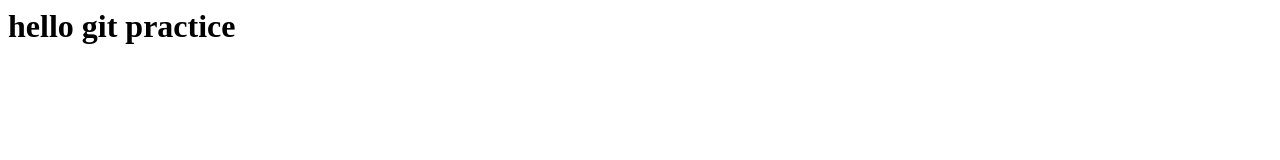
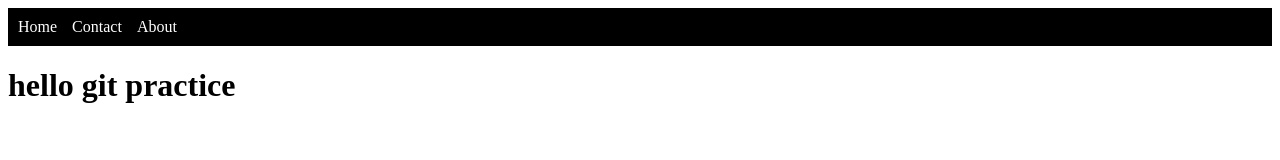
Before and after one commit to parmjeet1/gitcmdpractice, a plain HTML site: page index.html in a window 1280 px wide. Drawn offline with Linux system fonts and the light colour scheme.

Commit message:
updated nav bar

```diff
--- a/index.html
+++ b/index.html
@@ -3,6 +3,16 @@
 <title>GIt practice</title>
 </head>
 <body>
+<header>
+  <nav>
+    <ul style="display: flex; flex-direction: row; background-color: black; color: white; padding: 10px; list-style: none;">
+      <li style="margin-right: 15px;">Home</li>
+      <li style="margin-right: 15px;">Contact</li>
+      <li>About</li>
+    </ul>
+  </nav>
+</header>
+
 <h1>hello git practice</h1>
 </body>
 
```
